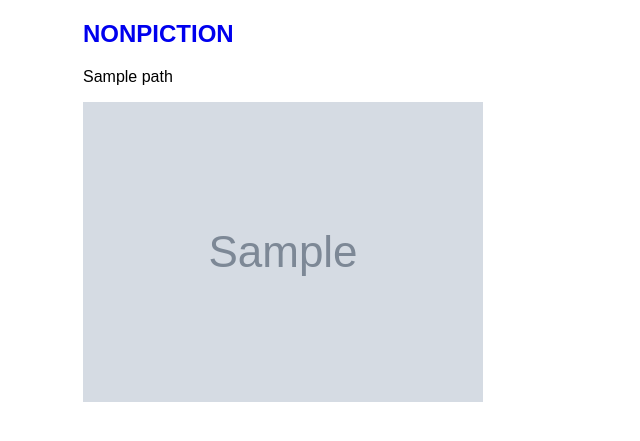
After one commit to esteban90-dev/simple-photoblog, a Flask app: template templates/photos.html in a window 1280 px wide. The commit adds this page. Shown: the top 441 px of the page, without its empty margins (0-640 px from the left). Run offline with Flask 3, Linux system fonts and the light colour scheme; the template is opened without the code that fills it: most values are stand-ins (such as "Sample title", 1, 10 or a date in 2020); grey boxes marked "Sample" are stand-in pictures.

Commit message:
refactor

```diff
--- a/application.py
+++ b/application.py
@@ -3,63 +3,134 @@ from flask import render_template, redirect, url_for, abort
 
 app = Flask(__name__)
 
-def get_image_folders():
-  import os
-  from os.path import join, getsize
+PHOTOS_LOCATION = './static/photos/'
+PHOTO_OF_THE_MONTH_LOCATION = './static/photos/photo-of-the-month/'
+DRAWINGS_LOCATION = './static/drawings/'
 
-  folders = []
+PHOTO_DATA_LOCATION = './data/photos.csv'
+DRAWING_DATA_LOCATION = './data/drawings.csv'
+LINK_DATA_LOCATION = './data/links.csv'
 
-  IMAGE_DIRECTORY = 'static/photos/'
+def get_all_records_from_csv(file_path):
+  # return csv data as a list of dictionaries
+  import csv
 
-  for root, dirs, files in os.walk(IMAGE_DIRECTORY):
-      for file in files:
-          if file.endswith('.jpg') or file.endswith('.JPG'):
-            folder = root.replace(IMAGE_DIRECTORY, "")
-            if folder not in folders:
-              folders.append(folder)
+  results = []
 
-  folders.sort(reverse=True)
-  return folders
+  with open(file_path) as csv_file:
+    reader = csv.DictReader(csv_file)
 
-def get_images(image_path):
+    for row in reader:
+      results.append(row)
+
+  return results
+
+def find_record_from_csv(file_path, search_column, search_value):
+  # Return matching record from csv as a dictionary.
+  # If nothing is found, return None.
+  import csv
+
+  with open(file_path) as csv_file:
+    reader = csv.DictReader(csv_file)
+
+    for row in reader:
+      # ignore if every field in the record is blank
+      if all(value == '' for value in row.values()):
+        continue
+
+      elif row.get(search_column) == search_value:
+        return row
+
+  return None
+
+def organize_links(data):
+  # Organize links into a dictionary of categories.
+	data_organized = {}
+
+	for item in data:
+		if item['category'] not in data_organized.keys():
+			data_organized[item['category']] = [item]
+		else:
+			data_organized[item['category']].append(item)
+
+	return data_organized
+
+def get_image_files(path):
+  # return list of image files for the given path
   import os
 
-  IMAGE_DIRECTORY = 'static/photos/'
-  files = os.listdir(os.path.join(IMAGE_DIRECTORY, image_path))
   images = []
-  for file in files:
-    if file.endswith('.jpg') or file.endswith('.JPG'):
-      images.append(os.path.join(IMAGE_DIRECTORY, image_path + '/' + file))
+
+  for file in os.listdir(path):
+    name, ext = os.path.splitext(file)
+    if ext in ['.jpg', '.JPG']:
+      images.append(os.path.join(path, file))
 
   return images
 
-@app.route("/")
-def redirect_to_photos_index():
-  return redirect(url_for('photos_index'))
+@app.route("/", methods=['GET'])
+def index():
+  photo_folders = get_all_records_from_csv(PHOTO_DATA_LOCATION)
+  drawing_folders = get_all_records_from_csv(DRAWING_DATA_LOCATION)
+  links = get_all_records_from_csv(LINK_DATA_LOCATION)
 
-@app.route("/photos")
-def photos_index():
-  image_folders = get_image_folders()
-  return render_template('images_index.html', image_folders=image_folders)
+  photo_of_the_month = None
+  photo_of_the_month_files = get_image_files('static/photos/photo-of-the-month')
 
-@app.route("/photos/<path:image_folder_path>")
-def show_image_folder(image_folder_path):
-    images = []
-    if image_folder_path in get_image_folders():
-      images = get_images(image_folder_path)
-    else:
-      abort(404)
+  if len(photo_of_the_month_files) > 0:
+    photo_of_the_month = photo_of_the_month_files[0]
 
-    cleaned_images = []
-    for image in images:
-      cleaned_images.append(image.replace('static/', ''))
+  data = {
+    'photo_folders': photo_folders,
+    'drawing_folders': drawing_folders,
+    'links': organize_links(links),
+    'photo_of_the_month': photo_of_the_month
+  }
 
-    return render_template('images.html', images=cleaned_images)
+  return render_template('index.html', data=data)
 
-@app.route("/drawings")
-def drawings_index():
-  return render_template('drawings_index.html')
+@app.route("/photos/<path:folder_path>", methods=['GET'])
+def show_photo_folder(folder_path):
+  folder_record = find_record_from_csv('./data/photos.csv', 'path', folder_path)
 
-@app.route("/links")
-def links_index():
-  return render_template('links_index.html')
+  if not folder_record:
+    abort(404)
+
+  photos = get_image_files('./static/photos/' + folder_record.get('path'))
+
+  # sort photos
+  if int(folder_record.get('reverse_order')) == 1:
+    photos_sorted = sorted(photos, reverse=True)
+  else:
+    photos_sorted = sorted(photos)
+
+  data = {
+    'folder': folder_record,
+    'photos': photos_sorted
+  }
+
+  return render_template('photos.html', data=data)
+
+@app.route("/drawings/<path:folder_path>", methods=['GET'])
+def show_drawing_folder(folder_path):
+  folder_record = find_record_from_csv('./data/drawings.csv', 'path', folder_path)
+
+  if not folder_record:
+    abort(404)
+
+  drawings = get_image_files('./static/drawings/' + folder_record.get('path'))
+
+  # sort drawings
+  sorting_key = lambda x: int(x[:x.rindex('.')].split(' ')[-1])
+
+  if int(folder_record.get('reverse_order')) == 1:
+    drawings_sorted = sorted(drawings, key=sorting_key, reverse=True)
+  else:
+    drawings_sorted = sorted(drawings, key=sorting_key)
+
+  data = {
+    'folder': folder_record,
+    'drawings': drawings_sorted
+  }
+
+  return render_template('drawings.html', data=data)
--- a/static/styles.css
+++ b/static/styles.css
@@ -2,30 +2,63 @@ body {
   font-family:Arial, Helvetica, sans-serif
 }
 
-nav, main {
-  max-width: 1200px;
-  margin: 0 auto;
+ul {
+  list-style: none;
+  padding-left: 0px;
+  margin-top: 0px;
 }
 
-nav {
+.link, .link-no-style {
+  text-decoration: none;
+}
+
+.link:hover {
+  text-decoration: underline;
+}
+
+.link-no-style:visited {
+  color: black;
+}
+
+.container {
   display: flex;
-  border-bottom: solid .5px rgb(158, 158, 158);
-  padding-bottom: 10px;
+  flex-wrap: wrap;
+}
+
+.column {
+  display: inline-block;
+  margin-right: 50px;
+}
+
+.heading {
+  margin-top: 0px;
+  margin-bottom: 5px;
+}
+
+.link-category {
+  text-decoration: underline;
+  margin-top: 0px;
+  margin-bottom: 5px;
+}
+
+.photo-of-the-month {
+  display: none;
+  width: 400px;
+  margin-bottom: 16px;
+}
+
+.image_container {
   margin-bottom: 20px;
 }
 
-nav > h1 {
-  margin: 0;
+@media (min-width: 500px) {
+  nav, main {
+    margin-left: 75px;
+  }
 }
 
-nav > ul {
-  display: flex;
-  justify-content: space-between;
-  align-items: end;
-  list-style-type: none;
-  margin: 0;
+@media (min-width: 900px) {
+  .photo-of-the-month {
+    display: block;
+  }
 }
-
-nav > ul > li {
-  margin-right: 5px;
-}
--- a/templates/base.html
+++ b/templates/base.html
@@ -1,14 +1,8 @@
 <!doctype html>
 <link rel="stylesheet" href="{{ url_for('static', filename='styles.css') }}">
+<meta name="viewport" content="width=device-width, initial-scale=1, maximum-scale=1">
 
 <nav>
-  <h1>NONPICTION</h1>
-  <ul>
-    <li><a href={{ url_for('photos_index') }}>Photos</a></li>
-    <li><a href={{ url_for('drawings_index') }}>Drawings</a></li>
-    <li><a href={{ url_for('links_index') }}>Links</a></li>
-  </ul>
+  <h1><a class="link-no-style" href={{url_for('index')}}>NONPICTION</a></h1>
 </nav>
-<main>
-  {% block content %}{% endblock %}
-</main>
+{% block content %}{% endblock %}
--- a/templates/drawings_index.html
+++ /dev/null
@@ -1,5 +0,0 @@
-{% extends 'base.html' %}
-
-{% block content %}
-  <p>Under Construction</p>
-{% endblock %}
--- a/templates/links_index.html
+++ /dev/null
@@ -1,5 +0,0 @@
-{% extends 'base.html' %}
-
-{% block content %}
-  <p>Under Construction</p>
-{% endblock %}
--- /dev/null
+++ b/templates/photos.html
@@ -0,0 +1,12 @@
+{% extends 'base.html' %}
+
+{% block content %}
+  <main>
+    <p>{{data.get('folder').get('path')}}</p>
+    {% for photo in data.get('photos') %}
+      <div class='image_container'>
+        <img src="{{ url_for('static', filename=photo.replace('static/', '')) }}">
+      </div>
+    {% endfor %}
+  </main>
+{% endblock %}
```
Also changed, not shown: templates/drawings.html (added, +12 -0 lines), templates/images.html (deleted, +0 -8 lines), templates/images_index.html (deleted, +0 -7 lines), templates/index.html (added, +44 -0 lines), 1 other file.
